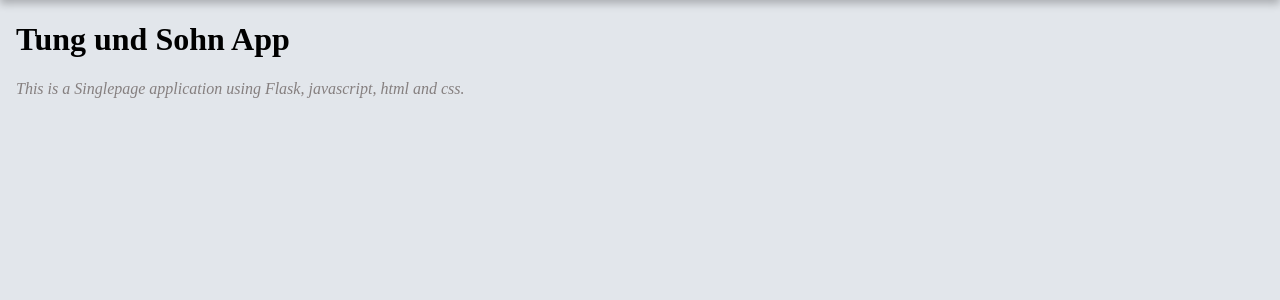
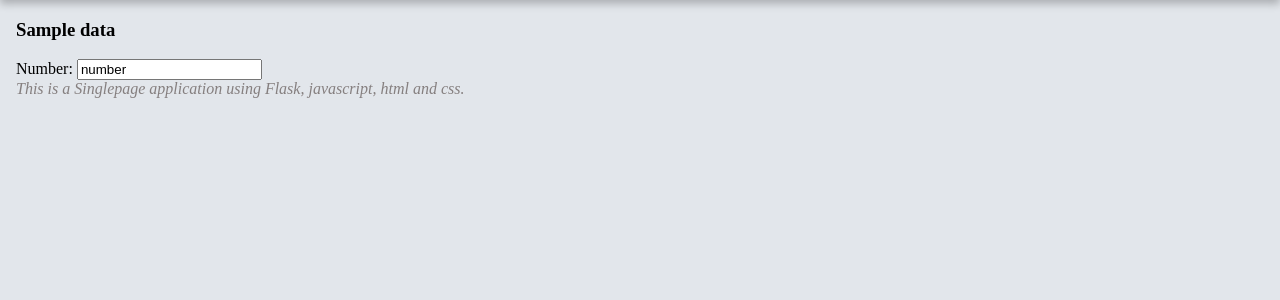
Before and after one commit to ngtungngo/learning-flask, a Flask app: template src/templates/papa_base.html in a window 1280 px wide. Shown: the part 45-345 px from the top of the page. Run offline with Flask 2, Linux system fonts and the light colour scheme; the template is opened without the code that fills it: most values are stand-ins (such as "Sample title", 1, 10 or a date in 2020).

Commit message:
page title

```diff
--- a/src/static/main.css
+++ b/src/static/main.css
@@ -68,3 +68,7 @@ nav > a {
 nav > a:hover {
   background-color: aqua;
 }
+
+nav > a.active {
+  background-color: #C6E4FF;
+}
--- a/src/templates/papa_base.html
+++ b/src/templates/papa_base.html
@@ -16,7 +16,10 @@
     {% include 'top_navigation.html' %}
 
     <div class="headline">
-      <h1>Tung und Sohn App </h1>
+      <div>
+        <h3>{{data.page_title}}</h3>
+        <div><label></label>Number: <input value="number" name="number"/></div>
+      </div>
       <em>This is a Singlepage application using Flask, javascript, html and css.</em>
     </div>
 
--- a/src/templates/top_navigation.html
+++ b/src/templates/top_navigation.html
@@ -1,7 +1,7 @@
 <!DOCTYPE html>
 <div class="navbar">
   <nav>
-    <a href="/gallery/dogs">Dogs</a>
-    <a href="/gallery/cats">Cats</a>
+    <a href="/gallery/dogs" {% if data.animal == "dogs" %}class="active"{% endif%}>Dogs</a>
+    <a href="/gallery/cats" {% if data.animal == "cats" %}class="active"{% endif%}>Cats</a>
   </nav>
 </div>
```
Also changed, not shown: src/gallery.py (+8 -6 lines).
